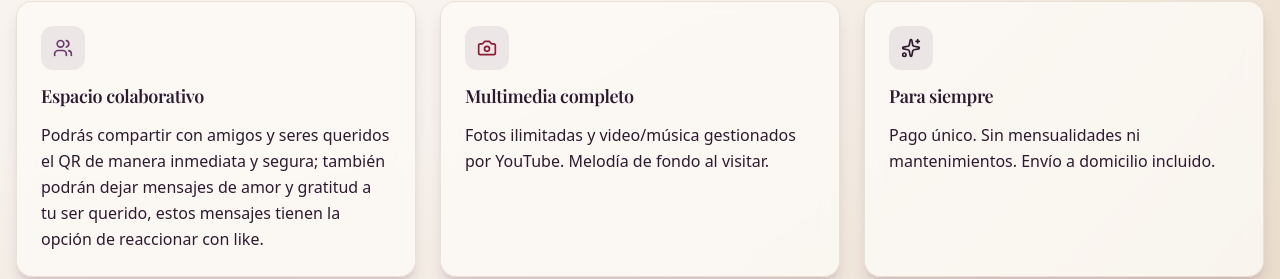
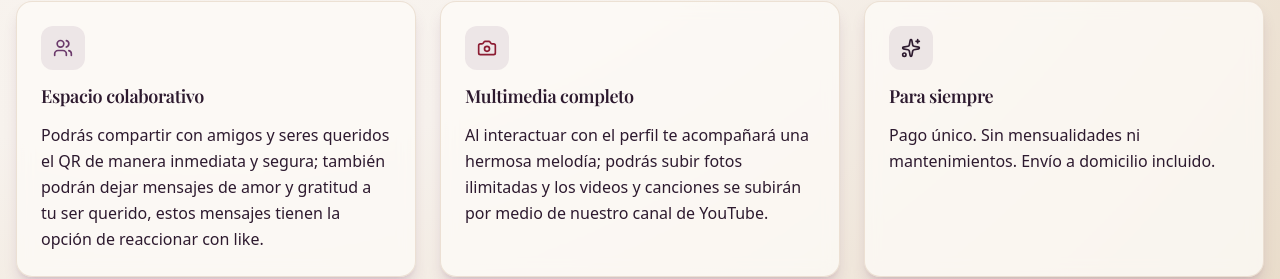
Before and after one commit to SantiagoClavijoSoto/memorias_qr, a React (Vite) app: page / in a window 1280 px wide. Shown: the part 1220-1499 px from the top of the page. Built offline with nearby package versions, Linux system fonts and the light colour scheme.

Commit message:
chore: revise multimedia complete copy

```diff
--- a/src/features/home/data.tsx
+++ b/src/features/home/data.tsx
@@ -34,7 +34,7 @@ export const collaborationCards: InfoCard[] = [
   {
     icon: <Camera className="h-5 w-5 text-secondary" />,
     title: "Multimedia completo",
-    desc: "Fotos ilimitadas y video/música gestionados por YouTube. Melodía de fondo al visitar.",
+    desc: "Al interactuar con el perfil te acompañará una hermosa melodía; podrás subir fotos ilimitadas y los videos y canciones se subirán por medio de nuestro canal de YouTube.",
   },
   {
     icon: <Sparkles className="h-5 w-5 text-accent-foreground" />,
```
